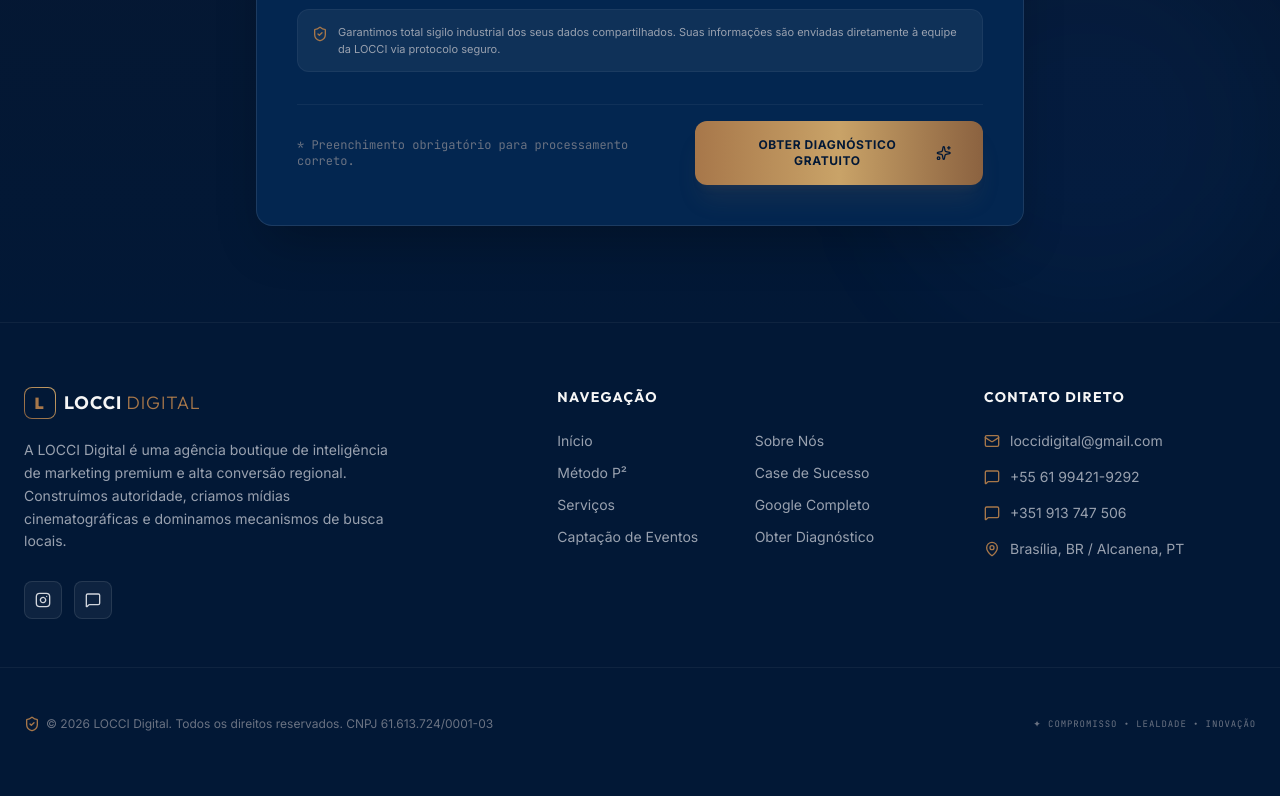
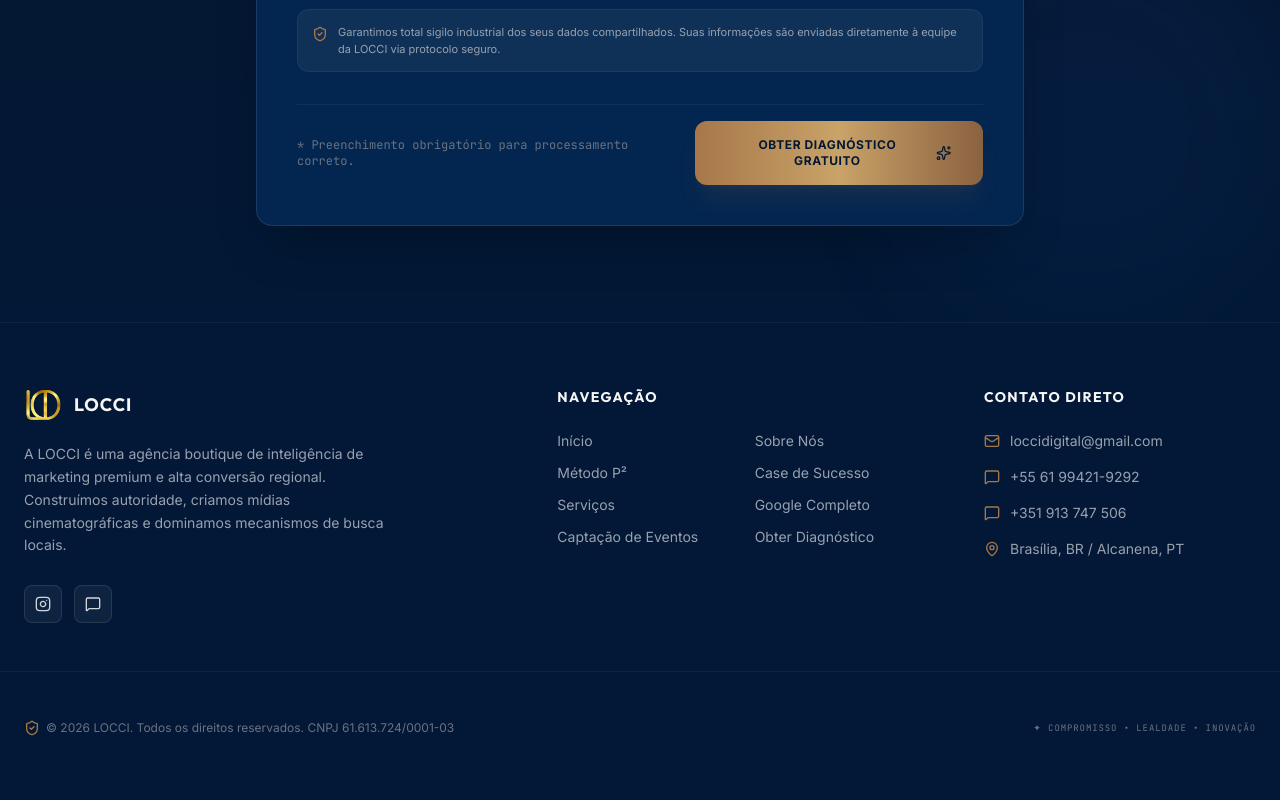
Before and after one commit to loccidigital/Site-LOCCI, a React (Vite) app: page / in a window 1280 px wide. Shown: the part 11159-11959 px from the top of the page. Built offline with nearby package versions, Linux system fonts and the light colour scheme.

Commit message:
Update Footer.tsx

```diff
--- a/src/components/Footer.tsx
+++ b/src/components/Footer.tsx
@@ -1,4 +1,5 @@
-import { Sparkles, MessageSquare, Mail, Instagram, ArrowUpRight, ShieldCheck, MapPin } from "lucide-react";
+import { MessageSquare, Mail, Instagram, ShieldCheck, MapPin } from "lucide-react";
+import logoLocci from "../public/logo-locci.png";
 
 interface FooterProps {
   onNavClick: (id: string) => void;
@@ -34,19 +35,19 @@ export default function Footer({ onNavClick }: FooterProps) {
 
         {/* Left column: brand details */}
         <div className="md:col-span-5 space-y-5" id="footer-brand-section">
-          <div className="flex items-center gap-2 cursor-pointer group" onClick={() => handleNav("home")}>
-            <div className="relative w-8 h-8 flex items-center justify-center rounded-lg bg-gradient-to-tr from-gold-600 to-gold-200 p-[1px]">
-              <div className="w-full h-full bg-navy-950 rounded-[7px] flex items-center justify-center">
-                <span className="text-gold-500 font-display font-black text-base tracking-widest">L</span>
-              </div>
-            </div>
+          <div className="flex items-center gap-3 cursor-pointer group" onClick={() => handleNav("home")}>
+            <img
+              src={logoLocci}
+              alt="LOCCI"
+              className="h-9 w-auto group-hover:scale-105 transition-transform"
+            />
             <span className="text-white font-display font-bold text-lg tracking-wider uppercase">
-              LOCCI <span className="text-gold-500 font-light">Digital</span>
+              LOCCI
             </span>
           </div>
 
           <p className="text-sm max-w-sm leading-relaxed text-gray-400">
-            A LOCCI Digital é uma agência boutique de inteligência de marketing premium e alta conversão regional. Construímos autoridade, criamos mídias cinematográficas e dominamos mecanismos de busca locais.
+            A LOCCI é uma agência boutique de inteligência de marketing premium e alta conversão regional. Construímos autoridade, criamos mídias cinematográficas e dominamos mecanismos de busca locais.
           </p>
 
           {/* Social icons */}
@@ -89,7 +90,7 @@ export default function Footer({ onNavClick }: FooterProps) {
           </div>
         </div>
 
-        {/* Right column: directly contact connections */}
+        {/* Right column: contact */}
         <div className="md:col-span-3 space-y-6" id="footer-contact-section">
           <h4 className="text-white font-display font-bold text-sm uppercase tracking-widest">Contato Direto</h4>
 
@@ -131,11 +132,11 @@ export default function Footer({ onNavClick }: FooterProps) {
 
       </div>
 
-      {/* Bottom copyright details */}
+      {/* Bottom copyright */}
       <div className="max-w-7xl mx-auto px-6 flex flex-col sm:flex-row items-center justify-between text-xs text-gray-500 gap-4" id="footer-copyright-row">
         <div className="flex items-center gap-1.5">
           <ShieldCheck className="w-4 h-4 text-gold-500" />
-          <span>© {currentYear} LOCCI Digital. Todos os direitos reservados. CNPJ 61.613.724/0001-03</span>
+          <span>© {currentYear} LOCCI. Todos os direitos reservados. CNPJ 61.613.724/0001-03</span>
         </div>
         <p className="font-mono tracking-widest text-[9px] uppercase">
           ✦ COMPROMISSO • LEALDADE • INOVAÇÃO
```
